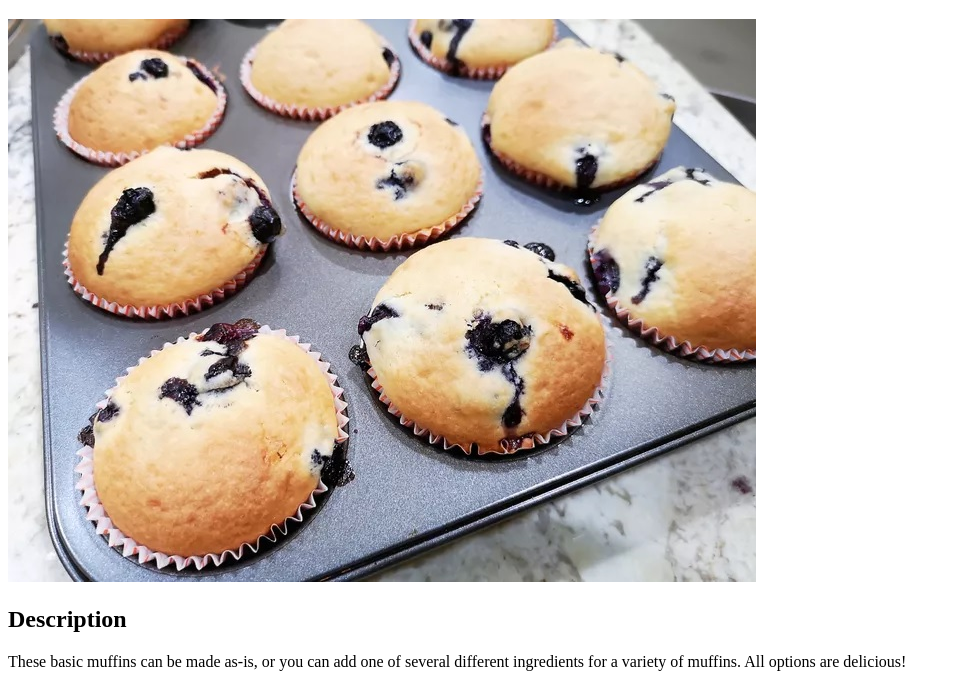
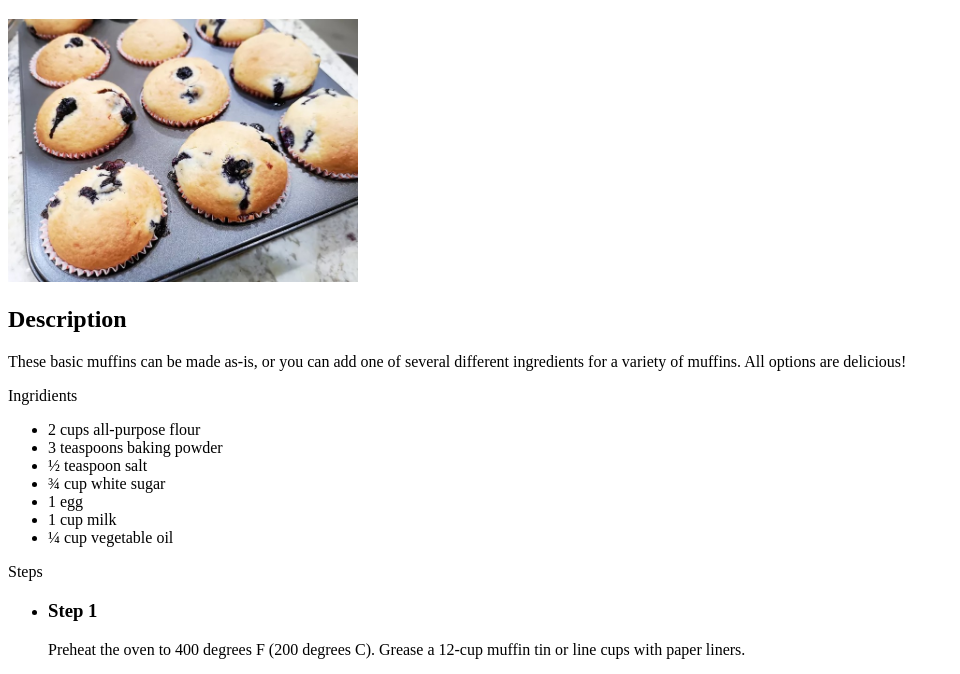
Before and after one commit to micaelmbsilva/odin-recipes, a plain HTML site: page recipes/muffins.html in a window 1280 px wide. Shown: the part 61-735 px from the top of the page, without its empty margins (0-960 px from the left). Drawn offline with Linux system fonts and the light colour scheme.

Commit message:
Fixed image width

```diff
--- a/recipes/muffins.html
+++ b/recipes/muffins.html
@@ -10,7 +10,7 @@
 
 <body>
     <h1>Muffins</h1>
-    <img src="muffins.jpg">
+    <img src="muffins.jpg" width="350px">
     <h2>Description</h2>
     <p>
         These basic muffins can be made as-is, or you can add one of several different ingredients for a variety of
```
Also changed, not shown: recipes/guacamole.html (+1 -1 lines).
